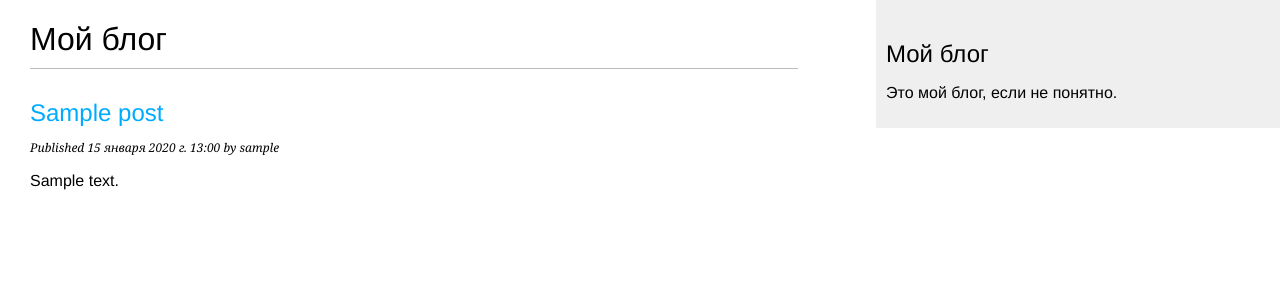
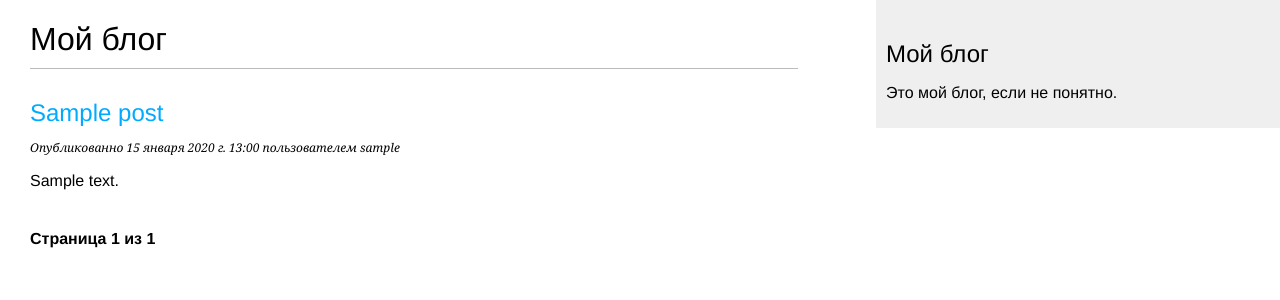
Before and after one commit to Wesley1012/GoodBlog_Django, a Django app: page /blog/ in a window 1280 px wide. Shown: the top 300 px of the page. Run offline with Django 5.2, Linux system fonts and the light colour scheme; tables that the repository leaves empty hold one stand-in row (values such as "Sample post").

Commit message:
Added pagination for posts

```diff
--- a/blog/templates/blog/post/list.html
+++ b/blog/templates/blog/post/list.html
@@ -11,8 +11,9 @@
             </a>
         </h2>
     <p class="date">
-    Published {{ post.publish }} by {{ post.author }}
+    Опубликованно {{ post.publish }} пользователем {{ post.author }}
     </p>
     {{ post.body|truncatewords:30|linebreaks }}
     {% endfor %}
+    {% include "pagination.html" with page=page_obj %}
 {% endblock %}
--- /dev/null
+++ b/blog/templates/pagination.html
@@ -0,0 +1,13 @@
+<div class="pagination">
+    <span class="step-links">
+        {% if page.has_previous %}
+            <a href="?page={{ page.previous_page_number }}">Назад</a>
+        {% endif %}
+        <span class="current">
+            Страница {{ page.number }} из {{ page.paginator.num_pages }}
+        </span>
+        {% if page.has_next %}
+            <a href="?page={{ page.next_page_number }}">Далее</a>
+        {% endif %}
+    </span>
+</div>
--- a/blog/urls.py
+++ b/blog/urls.py
@@ -4,6 +4,7 @@ from . import views
 app_name = 'blog'
 
 urlpatterns = [
-    path('', views.post_list, name='post_list'),
+    # path('', views.post_list, name='post_list'),
+    path('', views.PostListView.as_view(), name='post_list'),
     path('<int:year>/<int:month>/<int:day>/<slug:post>/', views.post_detail, name='post_detail')
 ]
--- a/blog/views.py
+++ b/blog/views.py
@@ -1,10 +1,31 @@
 from django.shortcuts import render
 from .models import Post
 from django.http import Http404
-from django.core.paginator import Paginator
+from django.core.paginator import Paginator, EmptyPage, PageNotAnInteger
+from django.views.generic import  ListView
+
+class PostListView(ListView):
+
+    queryset = Post.published.all()
+    context_object_name = "posts"
+    paginate_by = 3
+    template_name = "blog/post/list.html"
+
 
 def post_list(request):
-    posts = Post.published.all()
+    post_list = Post.published.all()
+    paginator = Paginator(post_list, 5)
+    page_number = request.GET.get('page', 1)
+
+    try:
+        posts = paginator.page(page_number)
+
+    except PageNotAnInteger:
+        posts = paginator.page(1)
+
+    except EmptyPage:
+        posts = paginator.page(paginator.num_pages)
+
     return render(request,
                   'blog/post/list.html',
                   {'posts': posts})
```
